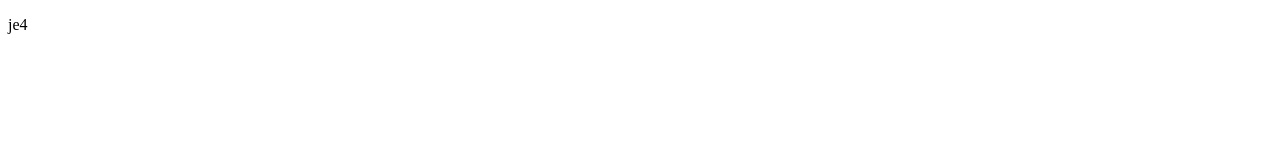
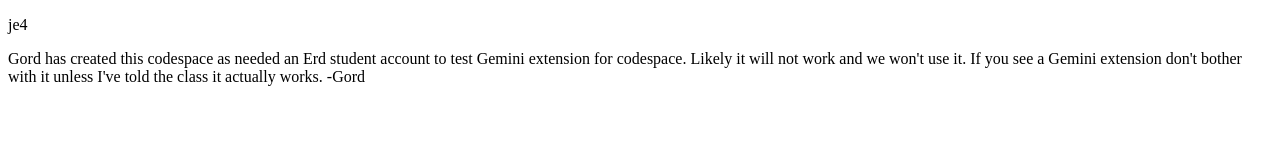
Before and after one commit to MMEC-CA/je4, a plain HTML site: page _site/je4/index.html in a window 1280 px wide. Drawn offline with Linux system fonts and the light colour scheme.

Commit message:
Gord about to test Gemini extension. Note on page stating so.

```diff
--- a/_site/je4/index.html
+++ b/_site/je4/index.html
@@ -7,5 +7,6 @@
   </head>
   <body>
     <p>je4</p>
+    <p>Gord has created this codespace as needed an Erd student account to test Gemini extension for codespace. Likely it will not work and we won't use it. If you see a Gemini extension don't bother with it unless I've told the class it actually works. -Gord</p>
   </body>
 </html>
```
